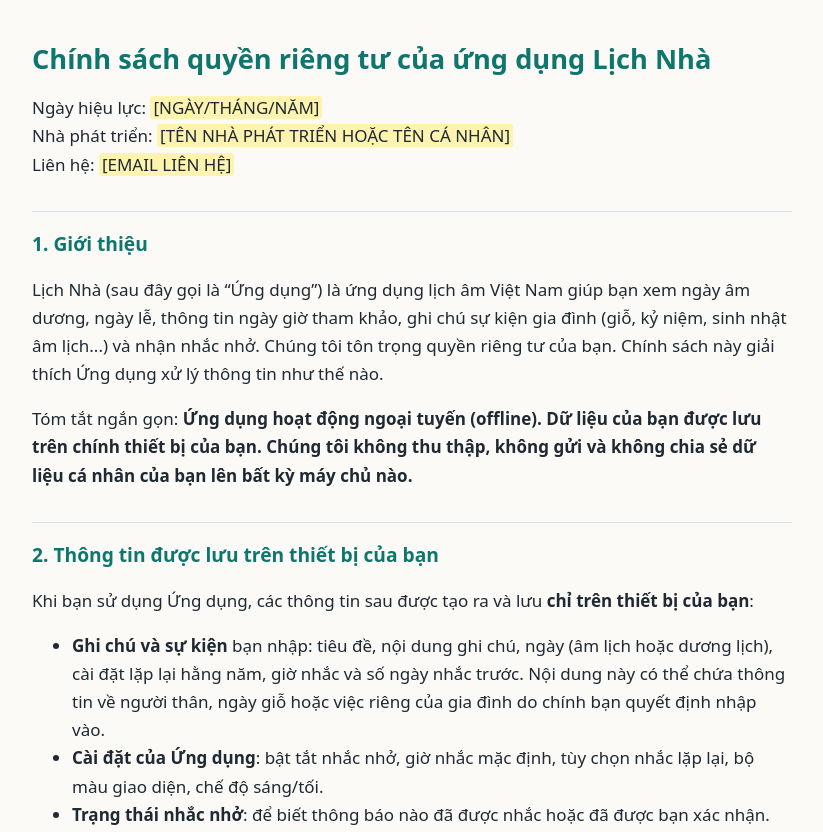
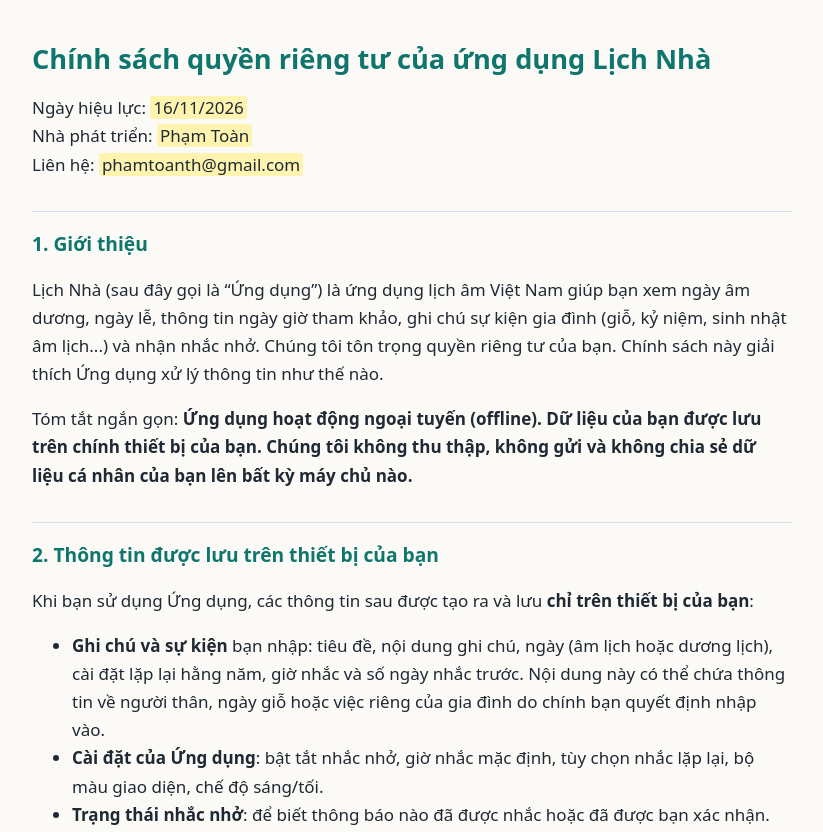
Before and after one commit to phamtoanthna/lichnha-privacy, a plain HTML site: page index.html in a window 1280 px wide. Shown: the top 832 px of the page, without its empty margins (228-1051 px from the left). Drawn offline with Linux system fonts and the light colour scheme.

Commit message:
Update index.html

```diff
--- a/index.html
+++ b/index.html
@@ -18,7 +18,7 @@ strong{font-weight:650}
 </head>
 <body>
 <h1>Chính sách quyền riêng tư của ứng dụng Lịch Nhà</h1>
-<p>Ngày hiệu lực: <mark>[NGÀY/THÁNG/NĂM]</mark><br>Nhà phát triển: <mark>[TÊN NHÀ PHÁT TRIỂN HOẶC TÊN CÁ NHÂN]</mark><br>Liên hệ: <mark>[EMAIL LIÊN HỆ]</mark></p>
+<p>Ngày hiệu lực: <mark>16/11/2026</mark><br>Nhà phát triển: <mark>Phạm Toàn </mark><br>Liên hệ: <mark>phamtoanth@gmail.com</mark></p>
 <h2>1. Giới thiệu</h2>
 <p>Lịch Nhà (sau đây gọi là “Ứng dụng”) là ứng dụng lịch âm Việt Nam giúp bạn xem ngày âm dương, ngày lễ, thông tin ngày giờ tham khảo, ghi chú sự kiện gia đình (giỗ, kỷ niệm, sinh nhật âm lịch...) và nhận nhắc nhở. Chúng tôi tôn trọng quyền riêng tư của bạn. Chính sách này giải thích Ứng dụng xử lý thông tin như thế nào.</p>
 <p>Tóm tắt ngắn gọn: <strong>Ứng dụng hoạt động ngoại tuyến (offline). Dữ liệu của bạn được lưu trên chính thiết bị của bạn. Chúng tôi không thu thập, không gửi và không chia sẻ dữ liệu cá nhân của bạn lên bất kỳ máy chủ nào.</strong></p>
@@ -83,8 +83,8 @@ strong{font-weight:650}
 <h2>13. Liên hệ</h2>
 <p>Nếu có câu hỏi về chính sách này, vui lòng liên hệ:</p>
 <ul>
-<li>Nhà phát triển: <mark>[TÊN NHÀ PHÁT TRIỂN]</mark></li>
-<li>Email: <mark>[EMAIL LIÊN HỆ]</mark></li>
+<li>Nhà phát triển: <mark>Phạm Toàn</mark></li>
+<li>Email: <mark>phamtoanth@gmail.com</mark></li>
 </ul>
 </body>
 </html>
```
